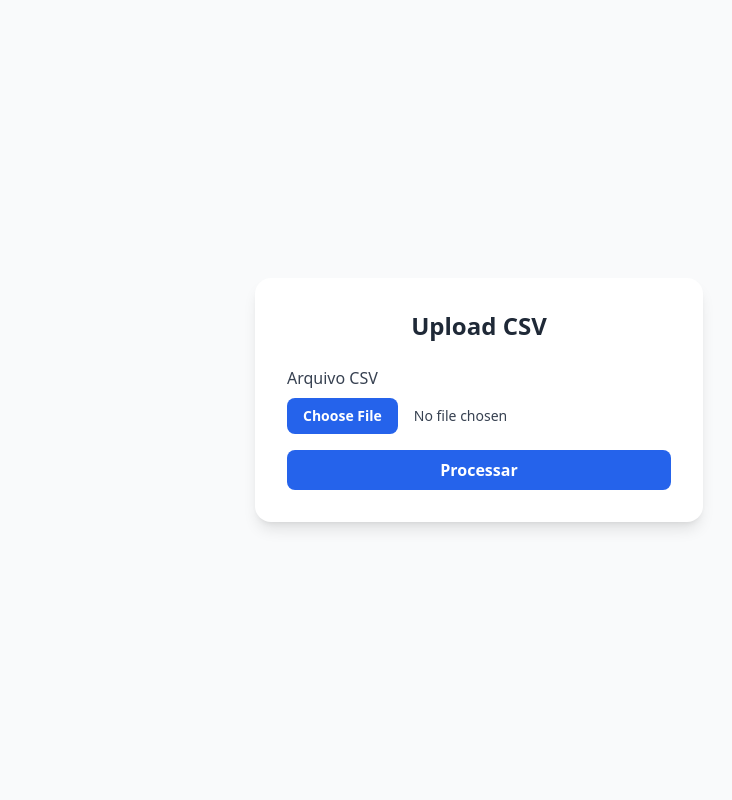
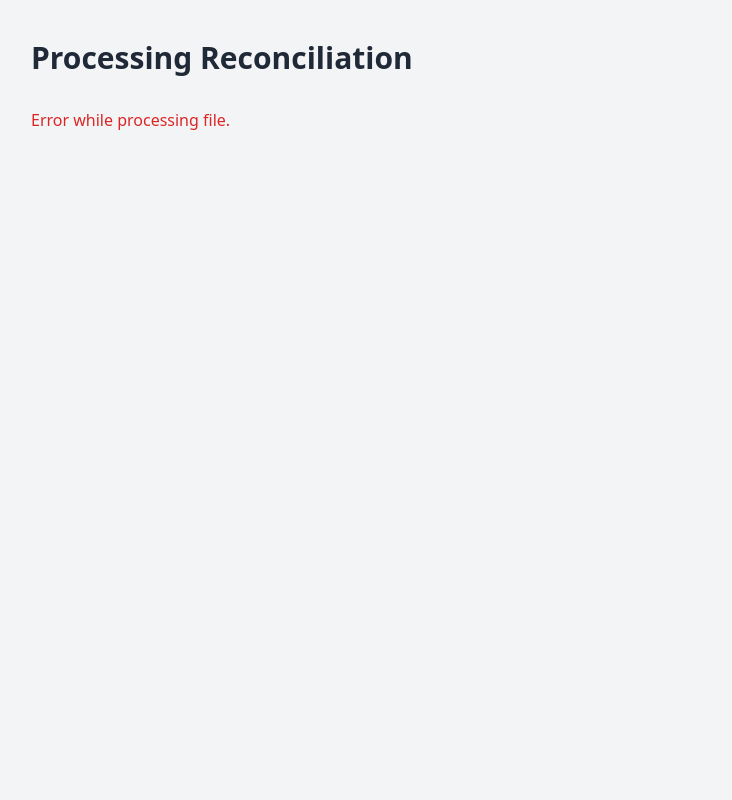
Before and after one commit to Gaabrielgomes/accounting-reconciler, a Django app: template templates/pages/reconcile_process.html in a window 1280 px wide. Shown: the whole page, without its empty margins (161-893 px from the left). Run offline with Django 5.2, Linux system fonts and the light colour scheme; the template is opened without the code that fills it, so the values that code supplies are empty; some libraries are stand-ins or nearby versions.

Commit message:
Some text variables translated to en-us

```diff
--- a/templates/pages/reconcile_home.html
+++ b/templates/pages/reconcile_home.html
@@ -21,7 +21,7 @@
 
                 <div>
                     <label class="block mb-2 font-medium text-gray-700">
-                        Arquivo CSV
+                        CSV file
                     </label>
                     <input type="file"
                            name="file"
@@ -36,7 +36,7 @@
 
                 <button type="submit"
                         class="w-full bg-blue-600 hover:bg-blue-700 transition text-white py-2 rounded-lg font-semibold">
-                    Processar
+                    Process
                 </button>
             </form>
 
--- a/templates/pages/reconcile_process.html
+++ b/templates/pages/reconcile_process.html
@@ -1,48 +1,109 @@
 <!DOCTYPE html>
-<html lang="pt-br">
+<html lang="en">
 <head>
     <meta charset="UTF-8">
-    <title>Process</title>
+    <title>Reconciliation Process</title>
     <script src="https://cdn.tailwindcss.com"></script>
 </head>
 
-<body class="bg-gray-50 min-h-screen flex flex-col">
+<body class="bg-gray-100 min-h-screen p-10">
 
-    <main class="flex flex-1 items-center justify-center">
+    <div class="max-w-4xl mx-auto">
 
-        <div class="bg-white p-8 rounded-2xl shadow-lg w-full max-w-md">
+        <h1 class="text-3xl font-semibold mb-8 text-gray-800">
+            Processing Reconciliation
+        </h1>
 
-            <h2 class="text-2xl font-bold mb-6 text-center text-gray-800">
-                Upload CSV
-            </h2>
+        <div id="progress-container" class="space-y-6"></div>
 
-            <form method="post" enctype="multipart/form-data" class="space-y-4">
-                {% csrf_token %}
+        <div id="error-message" class="text-red-600 mt-6"></div>
 
-                <div>
-                    <label class="block mb-2 font-medium text-gray-700">
-                        Arquivo CSV
-                    </label>
-                    <input type="file"
-                           name="file"
-                           accept=".csv"
-                           class="block w-full text-sm text-gray-700
-                                  file:mr-4 file:py-2 file:px-4
-                                  file:rounded-lg file:border-0
-                                  file:text-sm file:font-semibold
-                                  file:bg-blue-600 file:text-white
-                                  hover:file:bg-blue-700"/>
+    </div>
+
+    <script>
+
+        function createProgressBox(companyId) {
+
+            const container = document.getElementById("progress-container");
+
+            const wrapper = document.createElement("div");
+            wrapper.className = "bg-white p-6 rounded-2xl shadow-md";
+            wrapper.id = "box-" + companyId;
+
+            wrapper.innerHTML = `
+                <div class="flex justify-between items-center mb-3">
+                    <span class="font-medium text-gray-700">
+                        Company ${companyId}
+                    </span>
+                    <span id="percent-${companyId}"
+                          class="font-semibold text-gray-700">
+                        0%
+                    </span>
                 </div>
 
-                <button type="submit"
-                        class="w-full bg-blue-600 hover:bg-blue-700 transition text-white py-2 rounded-lg font-semibold">
-                    Processar
-                </button>
-            </form>
+                <div class="w-full bg-gray-200 rounded-full h-4">
+                    <div id="bar-${companyId}"
+                         class="h-4 rounded-full bg-blue-500 transition-all duration-500"
+                         style="width: 0%">
+                    </div>
+                </div>
+            `;
 
-        </div>
+            container.appendChild(wrapper);
+        }
 
-    </main>
+        function updateProgress(companyId, percent) {
+
+            let bar = document.getElementById("bar-" + companyId);
+            let percentLabel = document.getElementById("percent-" + companyId);
+
+            if (!bar || !percentLabel) {
+                createProgressBox(companyId);
+                return updateProgress(companyId, percent);
+            }
+
+            bar.style.width = percent + "%";
+            percentLabel.innerText = percent + "%";
+
+            if (percent === 100) {
+                bar.classList.remove("bg-blue-500");
+                bar.classList.add("bg-green-500");
+
+                percentLabel.innerHTML = percent + "% <span class='text-green-600 ml-2'>✔</span>";
+            }
+        }
+
+        function fetchProgress() {
+
+            fetch("/reconcile/main/")
+                .then(response => response.json())
+                .then(data => {
+
+                    if (data.error) {
+                        document.getElementById("error-message").innerText = data.error;
+                        return;
+                    }
+
+                    const progress = data.progress;
+
+                    Object.entries(progress).forEach(([companyId, percent]) => {
+                        updateProgress(companyId, percent);
+                    });
+
+                    if (data.status !== "finished") {
+                        setTimeout(fetchProgress, 2000);
+                    }
+
+                })
+                .catch(() => {
+                    document.getElementById("error-message").innerText =
+                        "Error while processing file.";
+                });
+        }
+
+        fetchProgress();
+
+    </script>
 
 </body>
 </html>
--- a/templates/pages/reconcile_results.html
+++ b/templates/pages/reconcile_results.html
@@ -13,15 +13,15 @@
         <div class="bg-white rounded-2xl shadow-lg p-6">
 
             <h2 class="text-2xl font-bold mb-6 text-gray-800">
-                Reconcile Results
+                Reconciling results
             </h2>
 
             <div class="overflow-x-auto">
                 <table class="min-w-full border border-gray-200 rounded-lg overflow-hidden">
                     <thead class="bg-gray-200">
                         <tr>
-                            <th class="px-4 py-2 text-left text-sm font-semibold text-gray-700">Nome</th>
-                            <th class="px-4 py-2 text-left text-sm font-semibold text-gray-700">Documento</th>
+                            <th class="px-4 py-2 text-left text-sm font-semibold text-gray-700">Name</th>
+                            <th class="px-4 py-2 text-left text-sm font-semibold text-gray-700">Document</th>
                             <th class="px-4 py-2 text-left text-sm font-semibold text-gray-700">Status</th>
                         </tr>
                     </thead>
```
